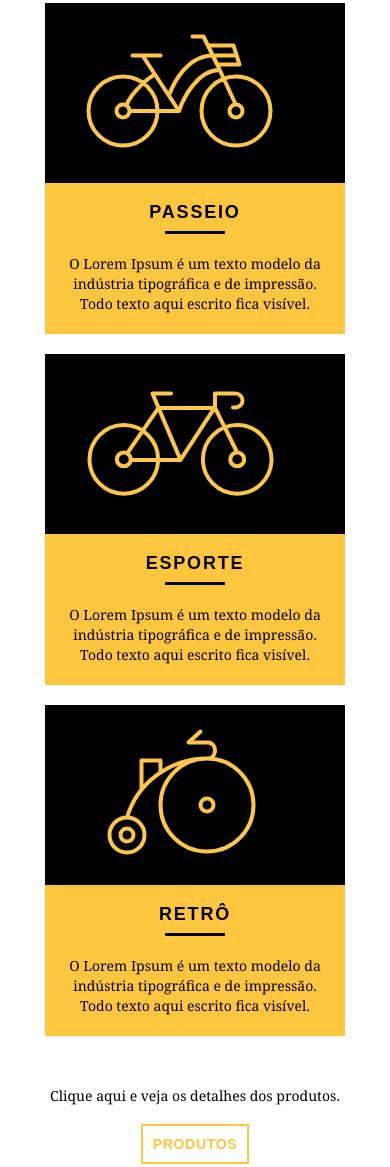
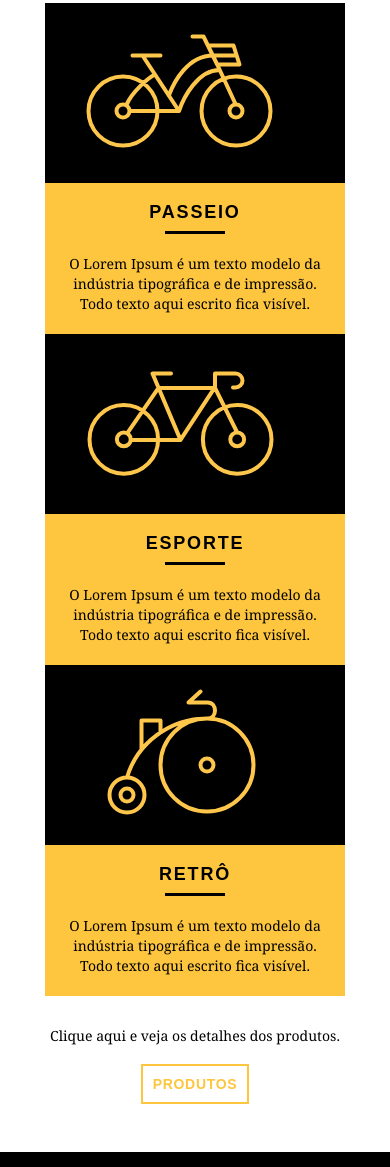
Before and after one commit to moisesgui/Web-Design, a plain HTML site: page web-design/index.html in a window 390 px wide. Shown: the part 554-1721 px from the top of the page. Drawn offline with Linux system fonts and the light colour scheme.

Commit message:
upgrade on grid

```diff
--- a/web-design/grid.css
+++ b/web-design/grid.css
@@ -44,7 +44,7 @@
 .grid-16 	{width: 940px;}
 .grid-1-3	{width: 300px;}
 
-@media only screen and (min-width: 768px) and (max-width: 959px) {
+@media only screen and (min-width: 788px) and (max-width: 979px) {
   .container {
   	width: 768px;
   }
@@ -69,14 +69,14 @@
 
   }
 
-@media only screen and (max-width: 767px) {
+@media only screen and (max-width: 787px) {
   .container {
     width: 300px;
   }
 
   .grid-1, .grid-2, .grid-3, .grid-4, .grid-5, .grid-6, .grid-7, .grid-8, .grid-9, .grid-10, .grid-11, .grid-12, .grid-13, .grid-14, .grid-15, .grid-16, .grid-1-3 {
   	width: 300px;
-  	margin: 0 0 20px 0;
+  	margin: 0 0 0;
   	float: none;
   }
 }
```
